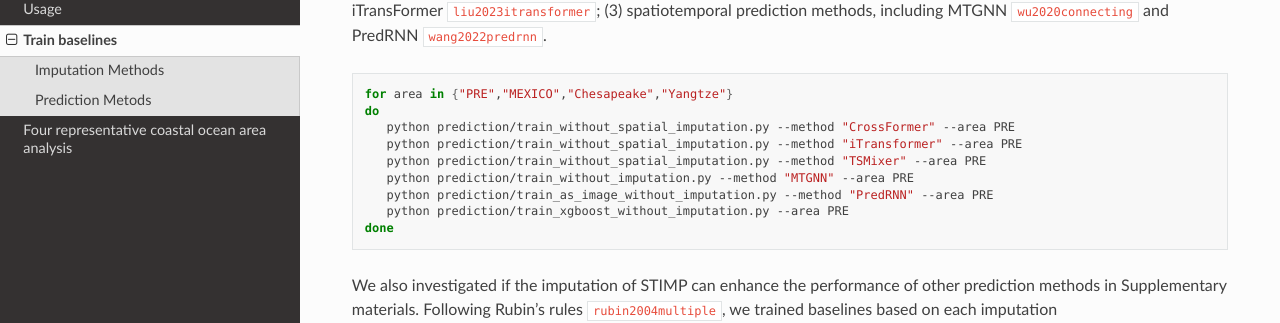
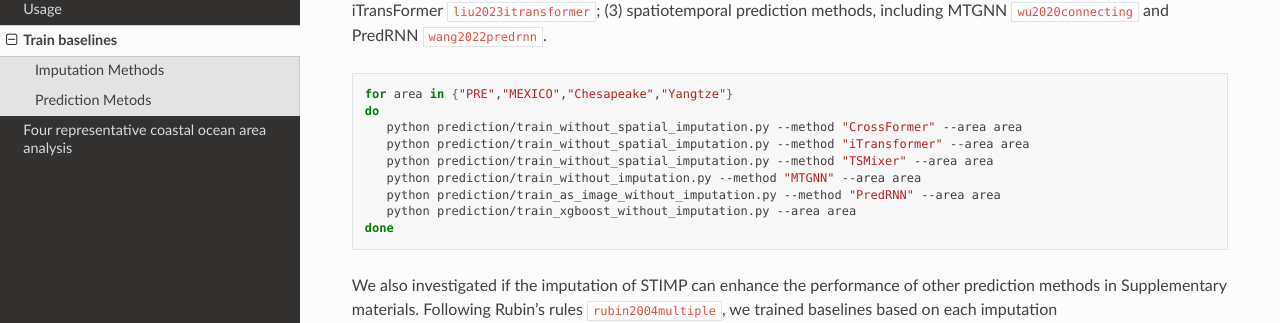
Before and after one commit to Ryanfzhang/STIMP-tutorials, a Sphinx documentation site: the page built from docs/source/baselines.rst, in a window 1280 px wide and 900 px high, scrolled down 656 px. Shown: the part 140-463 px from the top of the window. Built offline with Sphinx 7.4.7 and the Read the Docs theme 3.1.0, drawn with Linux system fonts in a browser that asks for light colours; pages that are not in the unit, such as notebooks, are missing from menus; cross-references to code outside the pages are shown as plain code.

Commit message:
Update baselines.rst

```diff
--- a/docs/source/baselines.rst
+++ b/docs/source/baselines.rst
@@ -39,12 +39,12 @@ we compared results against baseline methods in three categories: (1) machine le
 
    for area in {"PRE","MEXICO","Chesapeake","Yangtze"}
    do
-      python prediction/train_without_spatial_imputation.py --method "CrossFormer" --area PRE
-      python prediction/train_without_spatial_imputation.py --method "iTransformer" --area PRE
-      python prediction/train_without_spatial_imputation.py --method "TSMixer" --area PRE
-      python prediction/train_without_imputation.py --method "MTGNN" --area PRE
-      python prediction/train_as_image_without_imputation.py --method "PredRNN" --area PRE
-      python prediction/train_xgboost_without_imputation.py --area PRE
+      python prediction/train_without_spatial_imputation.py --method "CrossFormer" --area area
+      python prediction/train_without_spatial_imputation.py --method "iTransformer" --area area
+      python prediction/train_without_spatial_imputation.py --method "TSMixer" --area area
+      python prediction/train_without_imputation.py --method "MTGNN" --area area
+      python prediction/train_as_image_without_imputation.py --method "PredRNN" --area area
+      python prediction/train_xgboost_without_imputation.py --area area
    done
 
 
```
